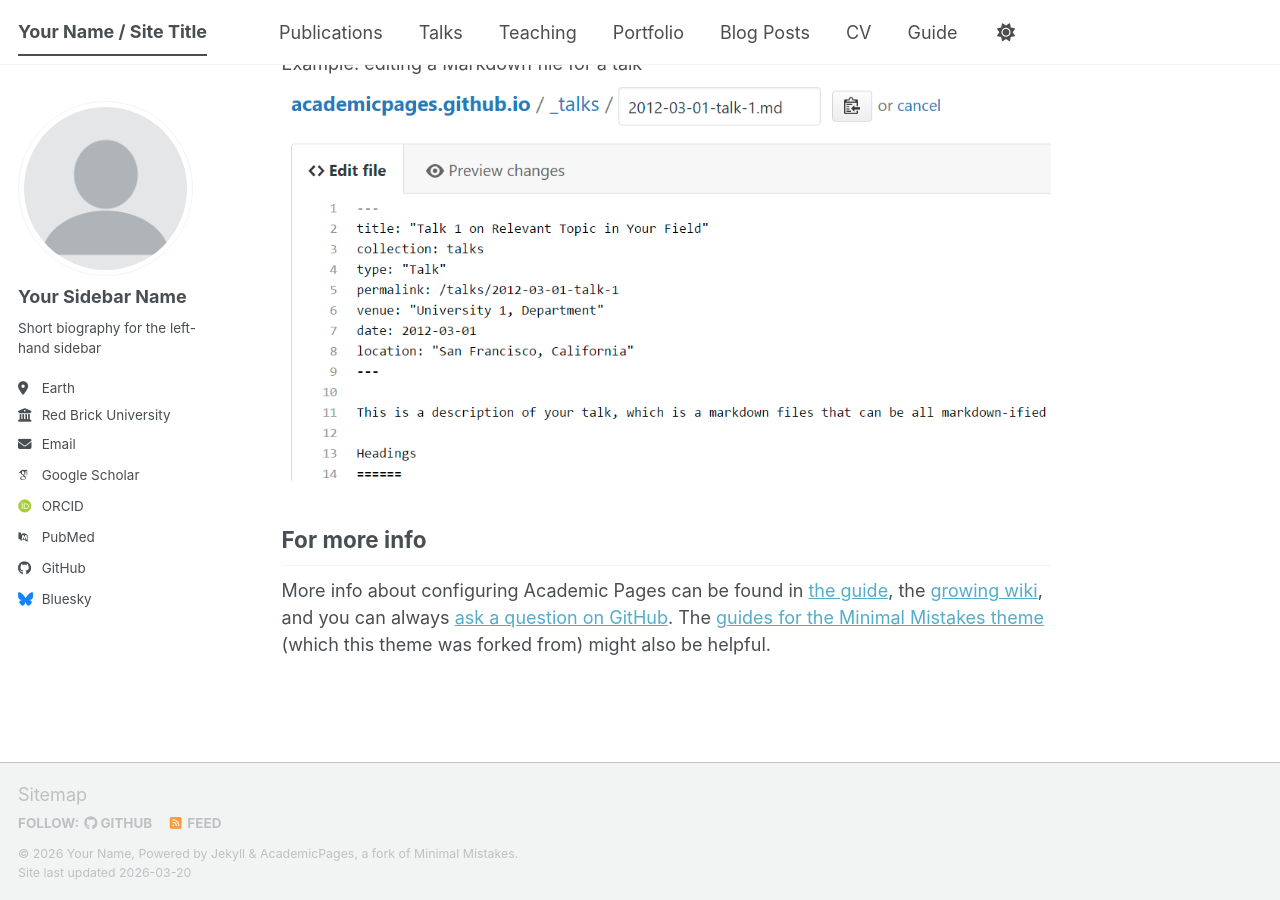
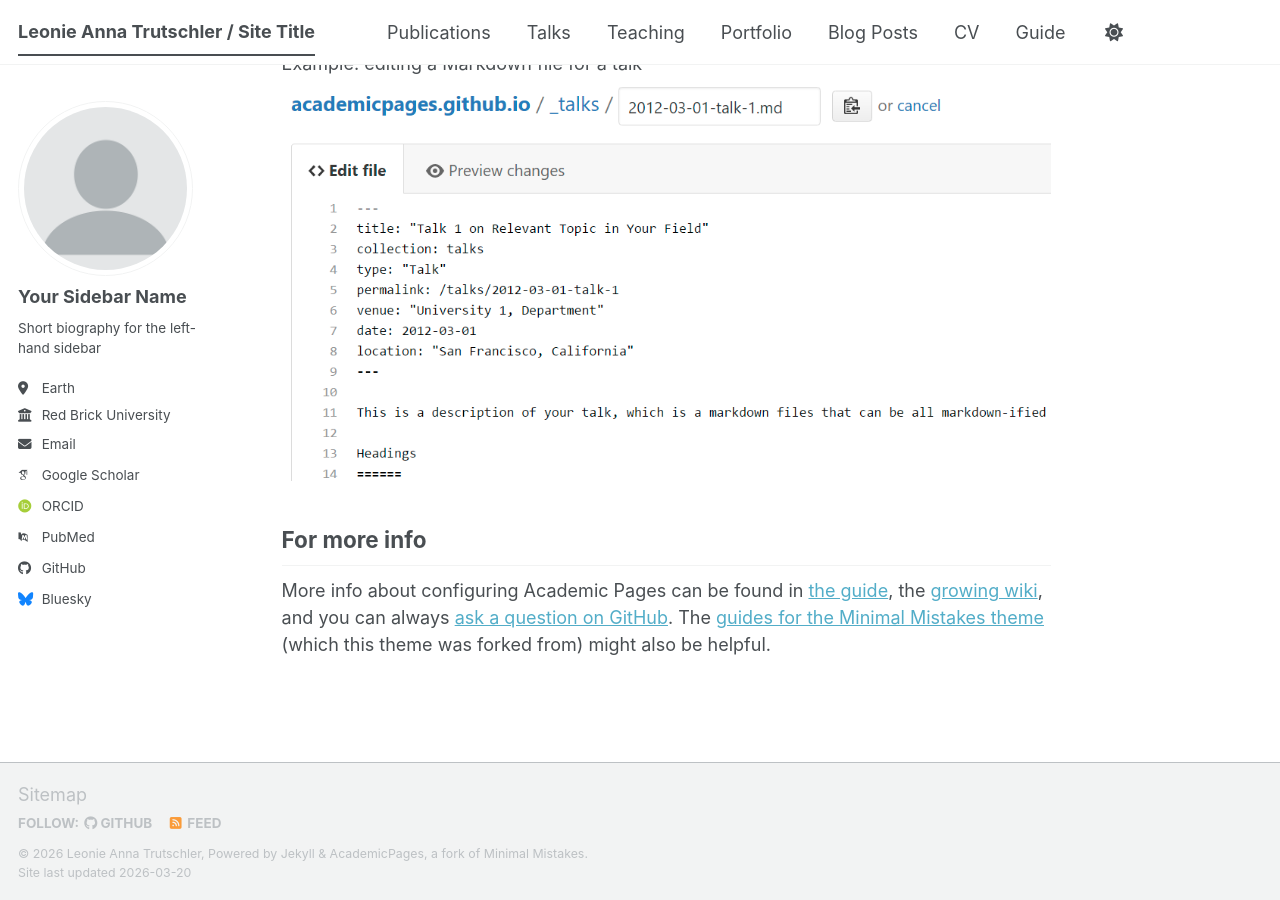
Before and after one commit to trutschl-boop/About-Me, a Jekyll site: the page built from _pages/about.md, in a window 1280 px wide and 900 px high, scrolled down 2720 px. Built offline with Jekyll 4.4.1, drawn with Linux system fonts in a browser that asks for light colours; some web fonts are replaced; a script bundle is joined from its source files by our own code; library files that are not in the unit come from our copies.

Commit message:
Update _config.yml

```diff
--- a/_config.yml
+++ b/_config.yml
@@ -9,9 +9,9 @@
 # Basic Site Settings
 locale                   : "en-US"
 site_theme               : "default" # The available themes options are "default", "air", "sunrise", "mint", "dirt" and "contrast"
-title                    : "Your Name / Site Title"
+title                    : "Leonie Anna Trutschler / Site Title"
 title_separator          : "-"
-name                     : &name "Your Name"
+name                     : &name "Leonie Anna Trutschler"
 description              : &description "Your Name's academic portfolio"   # Update this with a general description of your site, this is the default if not overridden by a page
 url                      : https://academicpages.github.io # The base hostname & protocol for your site e.g. "https://[your GitHub username].github.io",
                                                            # or if you already have some other page hosted on Github then use "https://[your GitHub username].github.io/[Your Repo Name]"
```
